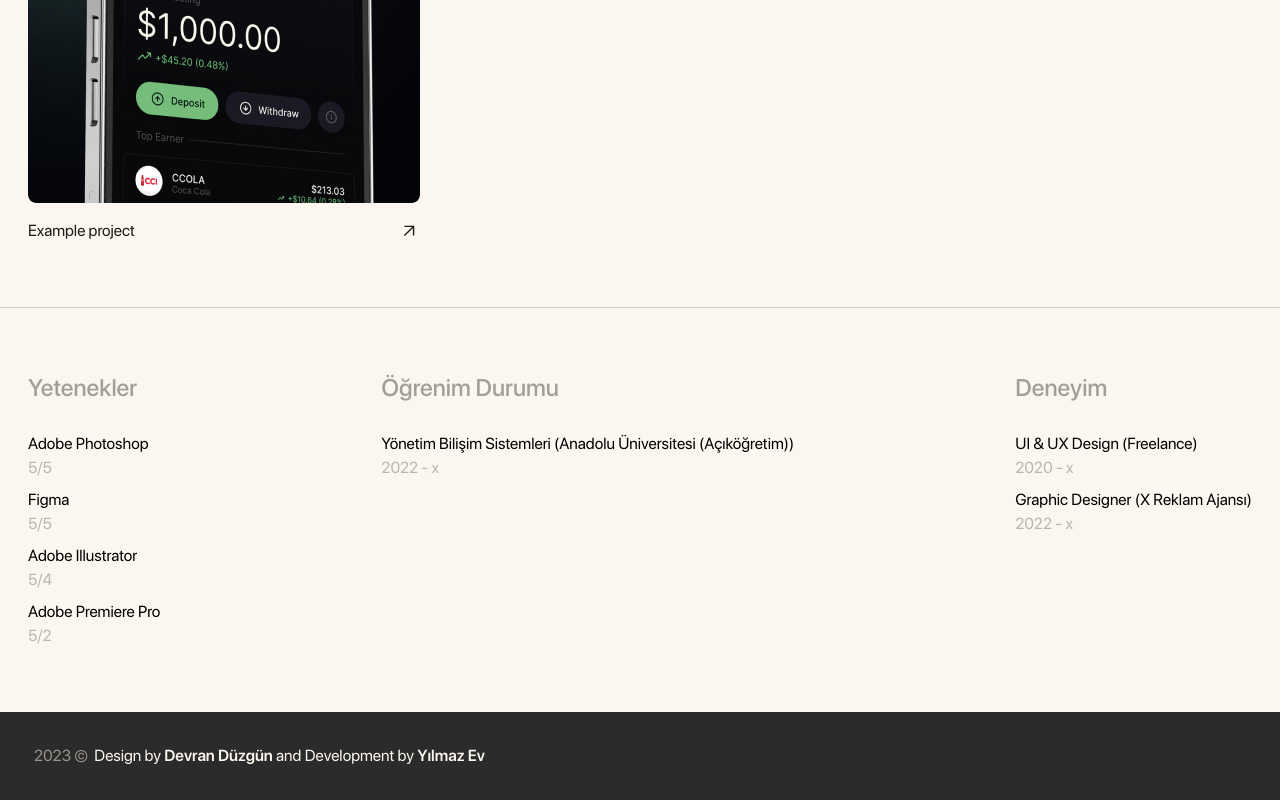
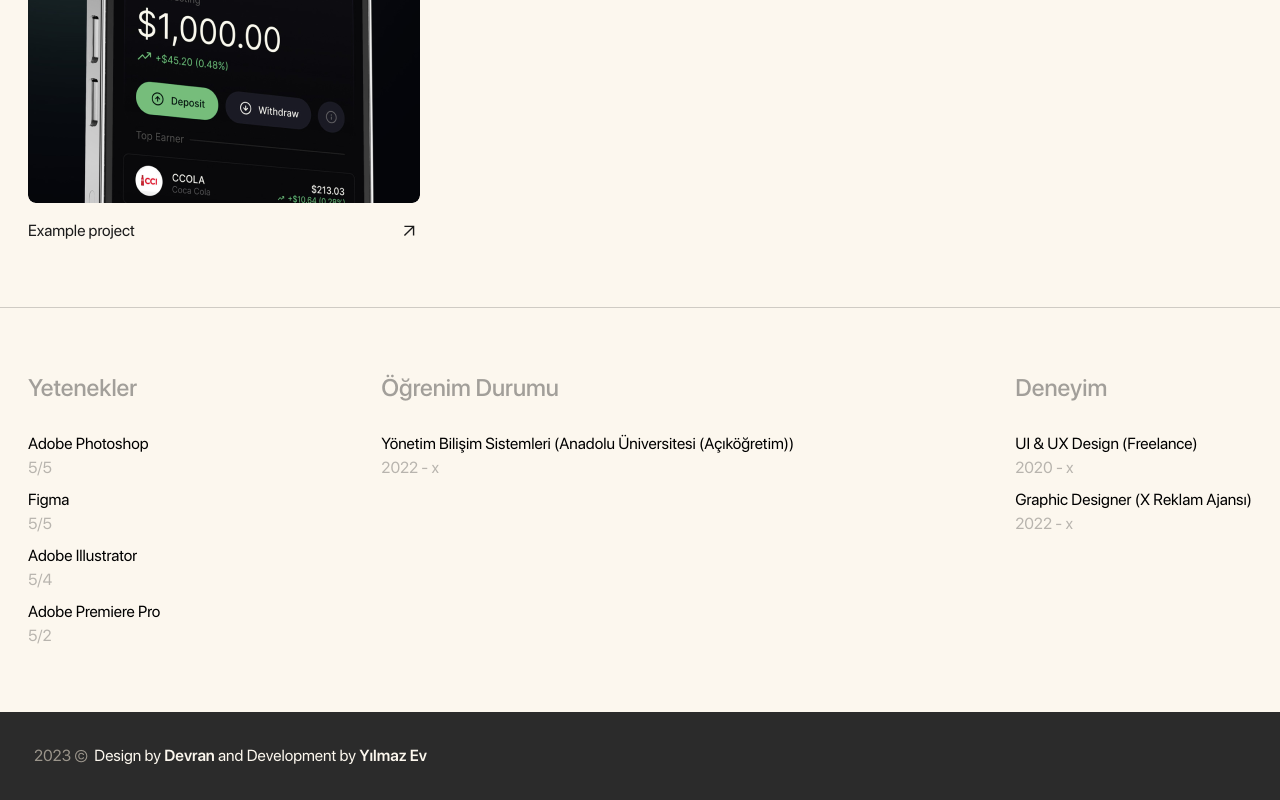
Before and after one commit to devranartworks/devran.works, a Next.js app: page / in a window 1280 px wide. Shown: the part 628-1428 px from the top of the page. Built offline with nearby package versions, Linux system fonts and the light colour scheme.

Commit message:
Update index.tsx

```diff
--- a/app/components/Footer/index.tsx
+++ b/app/components/Footer/index.tsx
@@ -11,7 +11,7 @@ const Footer: React.FC = () => {
                     <p className="text-[#FCF7EE]">
                         <span className="text-[#9B958B]">{currentYear} ©</span>
                         &nbsp;
-                        Design by <b className="font-semibold">Devran Düzgün</b> and Development by <Link href="https://yilmazev.dev" target="_blank" className="font-semibold">Yılmaz Ev</Link>
+                        Design by <b className="font-semibold">Devran</b> and Development by <Link href="https://yilmazev.dev" target="_blank" className="font-semibold">Yılmaz Ev</Link>
                     </p>
                 </div>
             </div>
```
